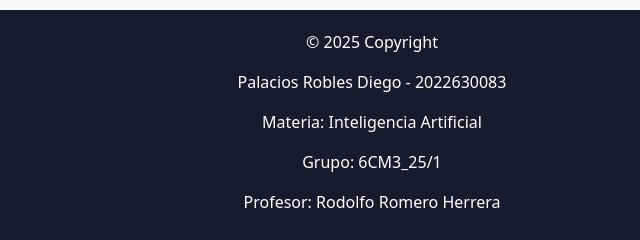
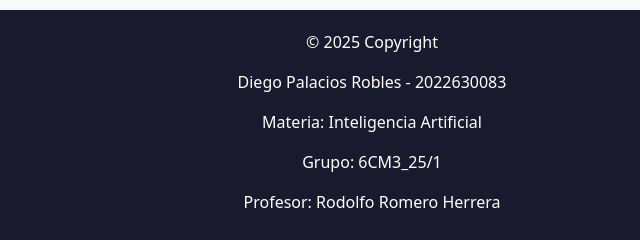
Before and after one commit to DpalaciosR20/catalogo-practicas-ia, a plain HTML site: page index.html in a window 1280 px wide. Shown: the part 2488-2728 px from the top of the page, 268-908 px from the left. Drawn offline with nearby package versions, Linux system fonts and the light colour scheme.

Commit message:
actualizacion footer

```diff
--- a/index.html
+++ b/index.html
@@ -58,7 +58,7 @@
     <footer>
         <div class="footer-contenido">
             <p>&copy; 2025 Copyright</p>
-            <p>Palacios Robles Diego - 2022630083</p>
+            <p>Diego Palacios Robles - 2022630083</p>
             <p>Materia: Inteligencia Artificial</p>
             <p>Grupo: 6CM3_25/1</p>
             <p>Profesor: Rodolfo Romero Herrera</p>
```
